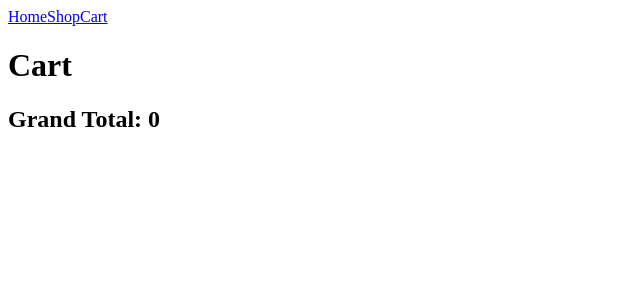
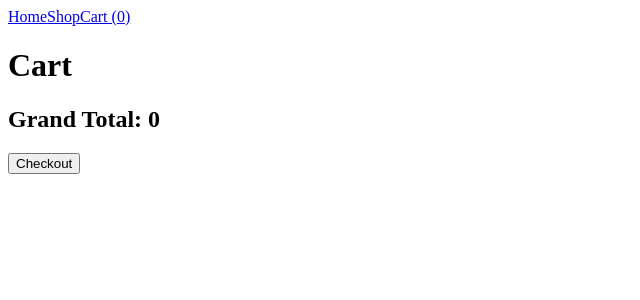
Before and after one commit to smmmfrd/fake-poe-rmt, a React (Vite) app: page /cart in a window 1280 px wide. Shown: the top 300 px of the page, without its empty margins (0-640 px from the left). Built offline with nearby package versions, Linux system fonts and the light colour scheme.

Commit message:
Navbar Cart Amount and Navigate to Checkout

```diff
--- a/src/App.jsx
+++ b/src/App.jsx
@@ -6,6 +6,7 @@ import Shop from "./components/Shop";
 import Cart from "./components/Cart";
 
 import { CartContextProvider } from "./cartContext";
+import Checkout from "./components/Checkout";
 
 export default function App() {
   return (
@@ -16,6 +17,7 @@ export default function App() {
         <Route exact path="/" element={<Home />} />
         <Route path="/shop" element={<Shop />} />
         <Route path="/cart" element={<Cart />} />
+        <Route path="/checkout" element={<Checkout />} />
       </Routes>
     </CartContextProvider>
   )
--- a/src/cartContext.jsx
+++ b/src/cartContext.jsx
@@ -19,8 +19,16 @@ function CartContextProvider(props){
         })
     }
 
+    function numItems(){
+        var num = 0;
+        for(var key in cart){
+            num += cart[key];
+        }
+        return num;
+    }
+
     return (
-        <CartContext.Provider value={{cart, addItem, removeItem}}>
+        <CartContext.Provider value={{cart, addItem, removeItem, numItems}}>
             {props.children}
         </CartContext.Provider>
     )
--- a/src/components/Cart.jsx
+++ b/src/components/Cart.jsx
@@ -1,8 +1,11 @@
 import itemData from "../itemData"
 import { CartContext } from "../cartContext"
 import { useContext } from "react"
+import { useNavigate } from "react-router-dom"
+
 export default function Cart(){
     const {cart, removeItem} = useContext(CartContext)
+    const navigate = useNavigate()
     var total = 0;
 
     function makeCartItems(){
@@ -20,12 +23,19 @@ export default function Cart(){
         return arr;
     }
 
+    function handleCheckout(){
+        setTimeout(() =>{
+            navigate("/checkout")
+        }, 3000)
+    }
+
     const cartElements = makeCartItems();
     return(
         <>
             <h1>Cart</h1>
             {cartElements}
             <h2>Grand Total: {total}</h2>
+            <button onClick={handleCheckout}>Checkout</button>
         </>
     )
 }
--- /dev/null
+++ b/src/components/Checkout.jsx
@@ -0,0 +1,7 @@
+export default function Checkout(){
+    return(
+        <>
+            <h1>Checkout</h1>
+        </>
+    )
+}
--- a/src/components/Navbar.jsx
+++ b/src/components/Navbar.jsx
@@ -1,11 +1,14 @@
 import { Link } from "react-router-dom"
+import { CartContext } from "../cartContext"
+import { useContext } from "react"
 
 export default function Navbar(){
+    const {numItems} = useContext(CartContext)
     return(
         <nav>
             <Link to="/">Home</Link>
             <Link to="/shop">Shop</Link>
-            <Link to="/cart">Cart</Link>
+            <Link to="/cart">Cart ({numItems()})</Link>
         </nav>
     )
 }
```
